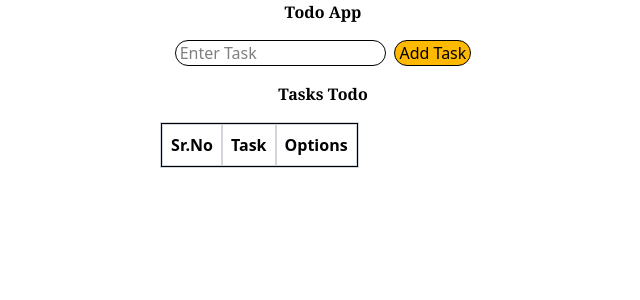
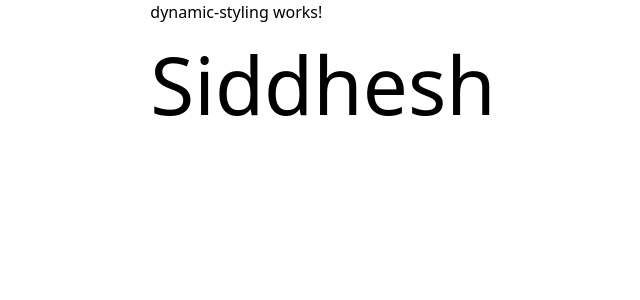
Before and after one commit to git-sidd/Angular_Learning, an Angular app: page / in a window 1280 px wide. Shown: the top 300 px of the page, without its empty margins (317-957 px from the left). Built offline with nearby package versions, Linux system fonts and the light colour scheme.

Commit message:
dynamic styling

```diff
--- a/src/app/app.html
+++ b/src/app/app.html
@@ -12,7 +12,8 @@
 
         <binding/> -->
 
-        <todo-app/>
+        <!-- <todo-app/> -->
+        <dynamic_styling/>
 
 
 </div>
--- a/src/app/app.ts
+++ b/src/app/app.ts
@@ -9,11 +9,12 @@ import { ForLoop } from './for-loop/for-loop';
 import { Signals } from './signals/signals';
 import { TwoWayBinding } from './two-way-binding/two-way-binding';
 import { TodoApp } from './todo-app/todo-app';
+import { DynamicStyling } from './dynamic-styling/dynamic-styling';
 
 
 @Component({
   selector: 'app-root',
-  imports: [Login,Counter,Events,InputField,IfElse,Switch,ForLoop,Signals,TwoWayBinding,TodoApp],
+  imports: [Login,Counter,Events,InputField,IfElse,Switch,ForLoop,Signals,TwoWayBinding,TodoApp,DynamicStyling],
   templateUrl: './app.html',
   styleUrl: './app.css'
 })
--- /dev/null
+++ b/src/app/dynamic-styling/dynamic-styling.html
@@ -0,0 +1,3 @@
+<p>dynamic-styling works!</p>
+
+<h1 [style.fontSize]="zoom ? zoomout :zoomin">Siddhesh</h1>
--- /dev/null
+++ b/src/app/dynamic-styling/dynamic-styling.ts
@@ -0,0 +1,13 @@
+import { Component } from '@angular/core';
+
+@Component({
+  selector: 'dynamic_styling',
+  imports: [],
+  templateUrl: './dynamic-styling.html',
+  styleUrl: './dynamic-styling.css'
+})
+export class DynamicStyling {
+  zoom=true;
+  zoomin="30px"
+  zoomout="80px"
+}
```
Also changed, not shown: src/app/dynamic-styling/dynamic-styling.css (added), 1 other file (tests, documents, lock files or other folders).
